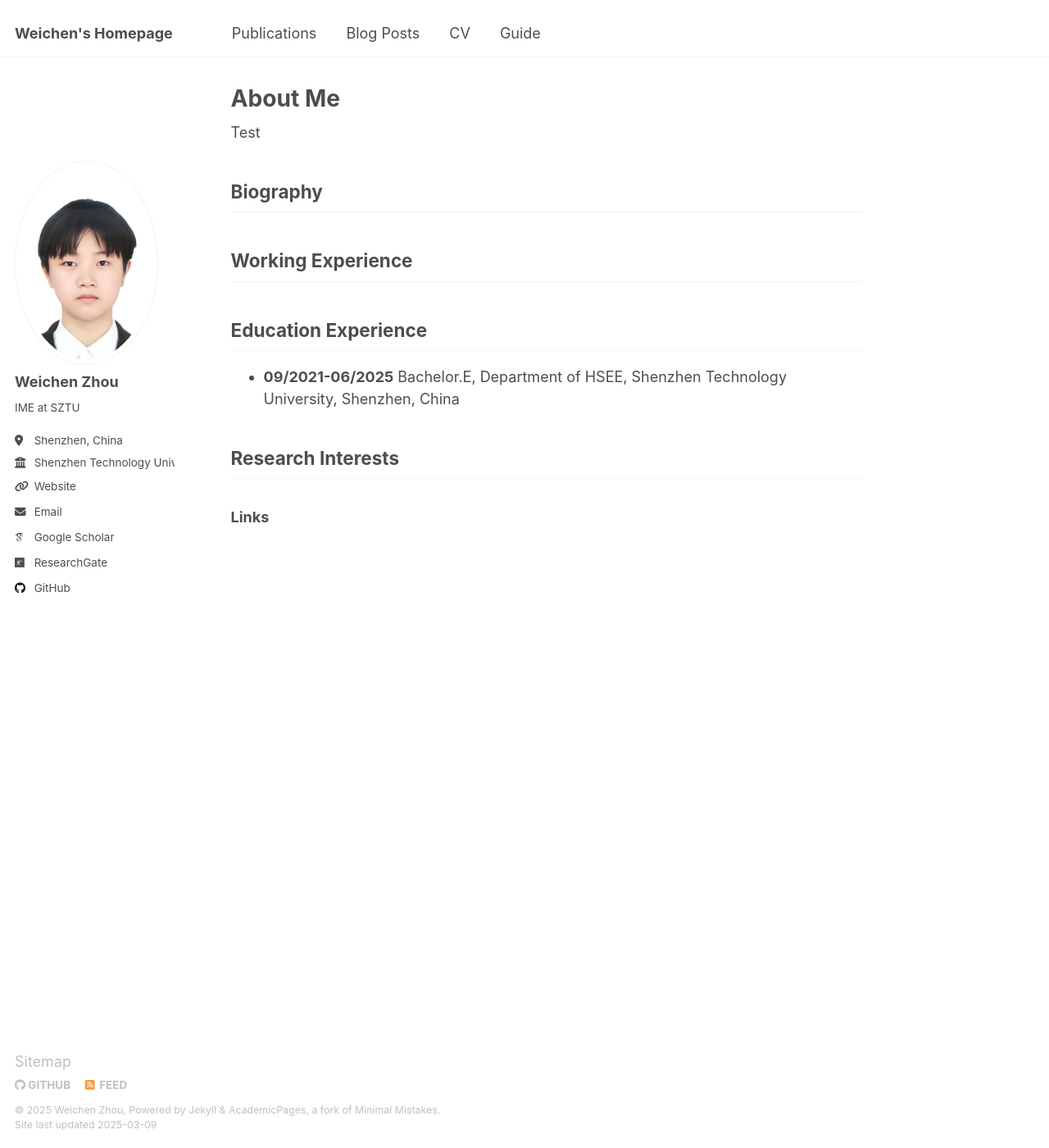
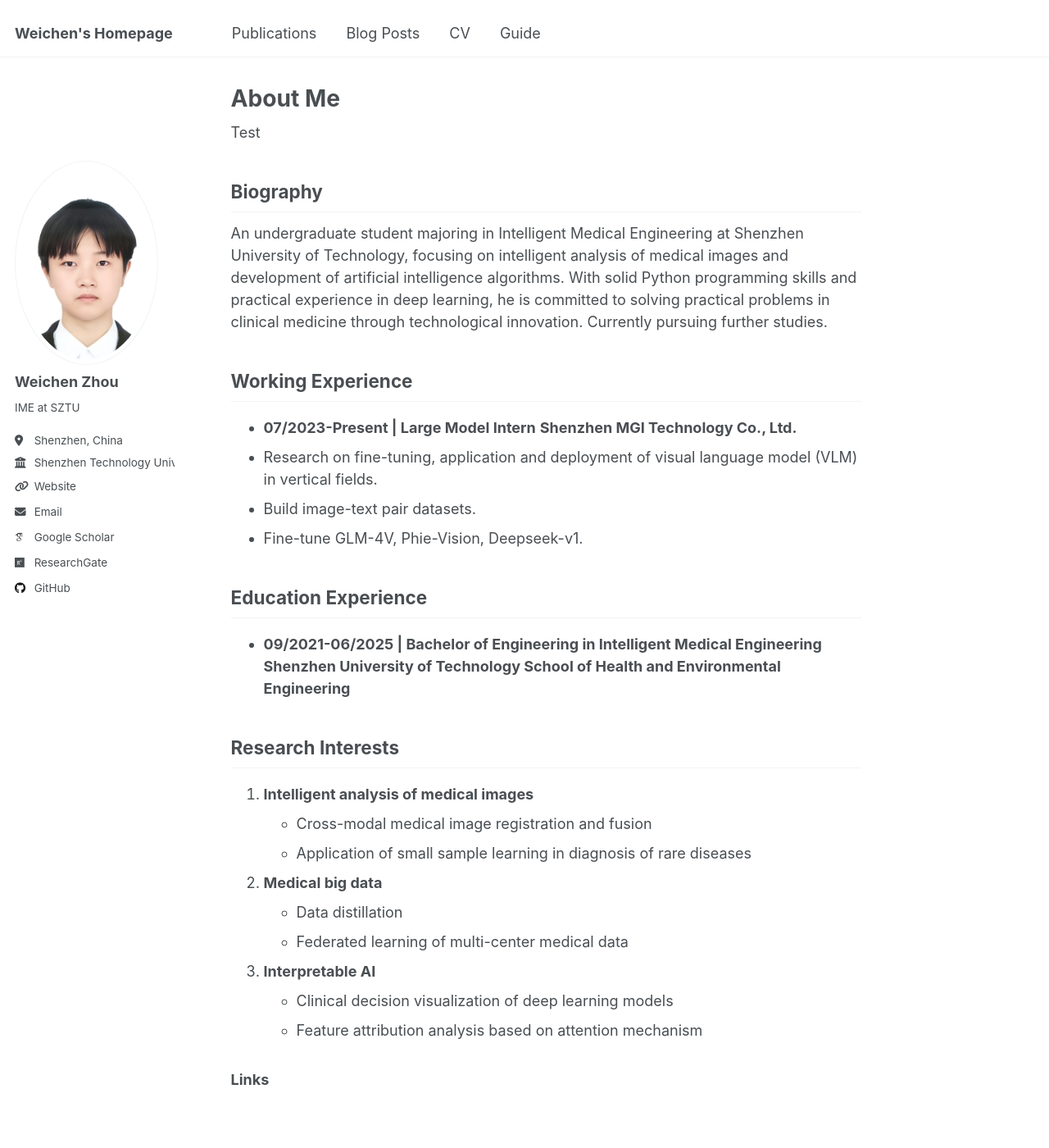
Before and after one commit to WEIC-7/WEIC-7.github.io, a Jekyll site: the page built from _pages/about.md, in a window 1280 px wide and 1400 px high. Shown: the whole window at 82% size. Built offline with Jekyll 4.4.1, drawn with Linux system fonts in a browser that asks for light colours; some web fonts are replaced.

Commit message:
Update about.md

```diff
--- a/_pages/about.md
+++ b/_pages/about.md
@@ -10,18 +10,34 @@ redirect_from:
 
 Test
 ## Biography
+An undergraduate student majoring in Intelligent Medical Engineering at Shenzhen University of Technology, focusing on intelligent analysis of medical images and development of artificial intelligence algorithms. With solid Python programming skills and practical experience in deep learning, he is committed to solving practical problems in clinical medicine through technological innovation. Currently pursuing further studies.
 
 
 ## Working Experience
-
+* **07/2023-Present | Large Model Intern**
+**Shenzhen MGI Technology Co., Ltd.**
+- Research on fine-tuning, application and deployment of visual language model (VLM) in vertical fields.
+- Build image-text pair datasets.
+- Fine-tune GLM-4V, Phie-Vision, Deepseek-v1.
 
 
 ## Education Experience
-* **09/2021-06/2025** Bachelor.E, Department of HSEE, Shenzhen Technology University, Shenzhen, China
+* **09/2021-06/2025 | Bachelor of Engineering in Intelligent Medical Engineering**
+**Shenzhen University of Technology School of Health and Environmental Engineering**
 
 
 ## Research Interests
+1. **Intelligent analysis of medical images**
+- Cross-modal medical image registration and fusion
+- Application of small sample learning in diagnosis of rare diseases
 
+2. **Medical big data**
+- Data distillation
+- Federated learning of multi-center medical data
+
+3. **Interpretable AI**
+- Clinical decision visualization of deep learning models
+- Feature attribution analysis based on attention mechanism
 
 
 
```
